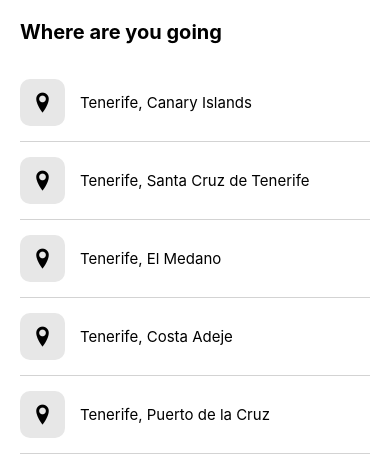
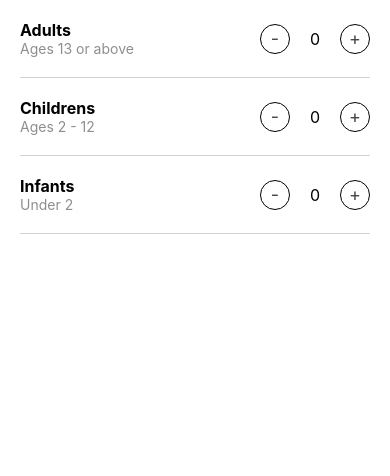
Before and after one commit to LAdrianMM/airbnb-clone, a React Native app: screen /Guests in a window 390 px wide. Shown: the top 476 px of the page. Built offline with nearby package versions, Linux system fonts and the light colour scheme.

Commit message:
GuestsScreen render

```diff
--- a/App.js
+++ b/App.js
@@ -8,6 +8,7 @@
 
 import React from 'react';
 import { SafeAreaView, StatusBar } from 'react-native';
+import GuestsScreen from './src/screens/Guests';
 import HomeScreen from './src/screens/Home';
 import LocationSearchScreen from './src/screens/LocationSearch';
 import ResultsScreen from './src/screens/SearchResults';
@@ -19,7 +20,8 @@
       <SafeAreaView>
         {/* <HomeScreen /> */}
         {/* <ResultsScreen /> */}
-        <LocationSearchScreen />
+        {/* <LocationSearchScreen /> */}
+        <GuestsScreen />
       </SafeAreaView>
     </>
   );
--- /dev/null
+++ b/src/screens/Guests/index.js
@@ -0,0 +1,73 @@
+import React, { useState } from 'react';
+import { View, Text, Pressable } from 'react-native';
+import styles from './styles';
+
+const GuestsScreen = () => {
+  const [adults, setAdults] = useState(0);
+  const [childrens, setChildrens] = useState(0);
+  const [infants, setInfants] = useState(0);
+
+  return (
+    <View>
+      <View style={styles.guestsOption}>
+        <View>
+          <Text style={styles.typeGuest}>Adults</Text>
+          <Text style={styles.rangeAge}>Ages 13 or above</Text>
+        </View>
+        <View style={styles.buttonContainer}>
+          <Pressable
+            style={styles.button}
+            onPress={() => setAdults(Math.max(0, adults - 1))}>
+            <Text style={styles.buttonIcon}>-</Text>
+          </Pressable>
+          <Text style={styles.totalValue}>{adults}</Text>
+          <Pressable
+            style={styles.button}
+            onPress={() => setAdults(adults + 1)}>
+            <Text style={styles.buttonIcon}>+</Text>
+          </Pressable>
+        </View>
+      </View>
+      <View style={styles.guestsOption}>
+        <View>
+          <Text style={styles.typeGuest}>Childrens</Text>
+          <Text style={styles.rangeAge}>Ages 2 - 12</Text>
+        </View>
+        <View style={styles.buttonContainer}>
+          <Pressable
+            style={styles.button}
+            onPress={() => setChildrens(Math.max(0, childrens - 1))}>
+            <Text style={styles.buttonIcon}>-</Text>
+          </Pressable>
+          <Text style={styles.totalValue}>{childrens}</Text>
+          <Pressable
+            style={styles.button}
+            onPress={() => setChildrens(childrens + 1)}>
+            <Text style={styles.buttonIcon}>+</Text>
+          </Pressable>
+        </View>
+      </View>
+      <View style={styles.guestsOption}>
+        <View>
+          <Text style={styles.typeGuest}>Infants</Text>
+          <Text style={styles.rangeAge}>Under 2</Text>
+        </View>
+        <View style={styles.buttonContainer}>
+          <Pressable
+            style={styles.button}
+            onPress={() => setInfants(Math.max(0, infants - 1))}>
+            <Text style={styles.buttonIcon}>-</Text>
+          </Pressable>
+          <Text style={styles.totalValue}>{infants}</Text>
+          <Pressable
+            style={styles.button}
+            onPress={() => setInfants(infants + 1)}>
+            <Text style={styles.buttonIcon}>+</Text>
+          </Pressable>
+        </View>
+      </View>
+    </View>
+  );
+};
+
+export default GuestsScreen;
--- /dev/null
+++ b/src/screens/Guests/styles.js
@@ -0,0 +1,43 @@
+import { StyleSheet } from 'react-native';
+
+const styles = StyleSheet.create({
+  button: {
+    width: 30,
+    height: 30,
+    borderWidth: 1,
+    borderRadius: 15,
+    alignItems: 'center',
+    justifyContent: 'center',
+    color: '#676767',
+  },
+  buttonContainer: {
+    flexDirection: 'row',
+    alignItems: 'center',
+  },
+  buttonIcon: {
+    fontSize: 18,
+    color: '#474747',
+  },
+  guestsOption: {
+    flexDirection: 'row',
+    justifyContent: 'space-between',
+    alignItems: 'center',
+    paddingVertical: 20,
+    marginHorizontal: 20,
+    borderBottomWidth: 1,
+    borderBottomColor: 'lightgrey',
+  },
+  rangeAge: {
+    color: '#8e8e8e',
+  },
+  totalValue: {
+    marginHorizontal: 20,
+    fontSize: 16,
+  },
+  typeGuest: {
+    fontWeight: 'bold',
+    fontSize: 16,
+  },
+});
+
+export default styles;
```
